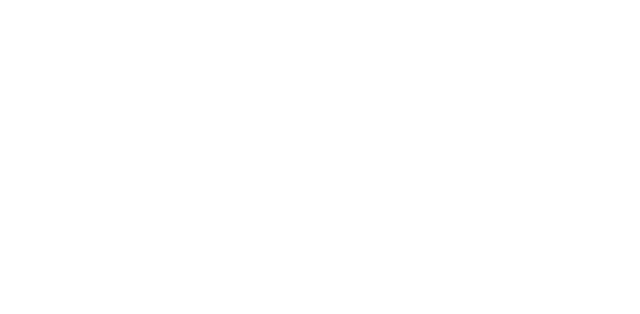
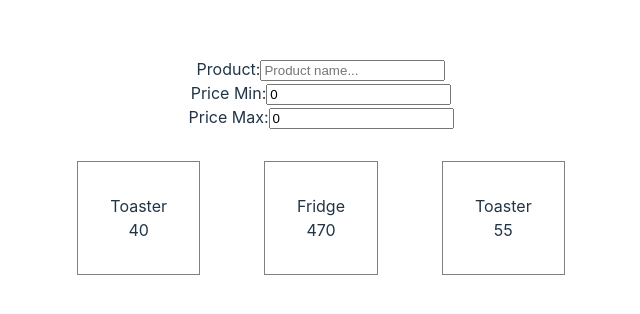
Before and after one commit to elis-11/filter, a React (Vite) app: page / in a window 1280 px wide. Shown: the part 218-532 px from the top of the page, without its empty margins (319-959 px from the left). Built offline with nearby package versions, Linux system fonts and the light colour scheme.

Commit message:
Created Filter by Name

```diff
--- a/package.json
+++ b/package.json
@@ -1,5 +1,5 @@
 {
-  "name": "new-vite",
+  "name": "filter-products",
   "private": true,
   "version": "0.0.0",
   "type": "module",
--- a/src/App.css
+++ b/src/App.css
@@ -4,38 +4,12 @@
   padding: 2rem;
   text-align: center;
 }
-
-.logo {
-  height: 6em;
-  padding: 1.5em;
-  will-change: filter;
+.products{
+  display: flex;
+  justify-content: space-between;
 }
-.logo:hover {
-  filter: drop-shadow(0 0 2em #646cffaa);
+.product{
+  margin: 2rem;
+  border: 1px solid grey;
+  padding: 2rem;
 }
-.logo.react:hover {
-  filter: drop-shadow(0 0 2em #61dafbaa);
-}
-
-@keyframes logo-spin {
-  from {
-    transform: rotate(0deg);
-  }
-  to {
-    transform: rotate(360deg);
-  }
-}
-
-@media (prefers-reduced-motion: no-preference) {
-  a:nth-of-type(2) .logo {
-    animation: logo-spin infinite 20s linear;
-  }
-}
-
-.card {
-  padding: 2em;
-}
-
-.read-the-docs {
-  color: #888;
-}
--- a/src/App.jsx
+++ b/src/App.jsx
@@ -1,21 +1,88 @@
-import { useState } from 'react'
-import reactLogo from './assets/react.svg'
-import './App.css'
+import { useState } from "react";
+import "./App.css";
 
 function App() {
-  const [products, setProducts]=(
-    [
-      { _id: "f1", name: "Toaster", price: 40, image: 'https://source.unsplash.com/100x100/?toaster' },
-      { _id: "f2", name: "Fridge", price: 70, image: 'https://source.unsplash.com/100x100/?fridge' },
-      { _id: "f3", name: "Toaster", price: 55, image: 'https://source.unsplash.com/100x100/?sandwich,toaster' }
-    ]
-  )
+  const [products, setProducts] = useState([
+    {
+      _id: "f1",
+      name: "Toaster",
+      price: 40,
+      image: "https://source.unsplash.com/100x100/?sandwich,toaster",
+    },
+    {
+      _id: "f2",
+      name: "Fridge",
+      price: 470,
+      image: "https://source.unsplash.com/100x100/?fridge",
+    },
+    {
+      _id: "f3",
+      name: "Toaster",
+      price: 55,
+      image: "https://source.unsplash.com/100x100/?sandwich,toaster",
+    },
+  ]);
+
+  const [productName, setProductName] = useState("");
+  const [priceMin, setPriceMin] = useState(0);
+  const [priceMax, setPriceMax] = useState(0);
+  console.log(productName);
+  console.log(priceMin);
+  console.log(priceMax);
+
+  let filteredProducts = products;
+  if (productName) {
+    filteredProducts = filteredProducts.filter((product) => {
+      return product.name.toLowerCase().includes(productName.toLowerCase());
+      console.log(product);
+    });
+  }
 
   return (
     <div className="App">
+      <div className="filter">
+        <div className="productName">
+          Product:
+          <input
+            value={productName}
+            placeholder="Product name..."
+            onChange={(e) => {
+              setProductName(e.target.value);
+            }}
+            type="text"
+          />
+        </div>
+        <div className="productMin">
+          Price Min:
+          <input
+            type="number"
+            // onChange={}
+            value={priceMin}
+            onChange={(e) => {
+              setPriceMin(e.target.value);
+            }}
+          />
+        </div>
+        <div className="productMax">
+          Price Max:
+          <input
+            type="number"
+            value={priceMax}
+            onChange={(e) => setPriceMax(e.target.value)}
+          />
+        </div>
+      </div>
 
+      <div className="products">
+        {filteredProducts.map((product) => (
+          <div key={product._id} className="product">
+            <div className="item">{product.name}</div>
+            <div className="item">{product.price}</div>
+          </div>
+        ))}
+      </div>
     </div>
-  )
+  );
 }
 
-export default App
+export default App;
```
Also changed, not shown: 1 other file (tests, documents, lock files or other folders).
